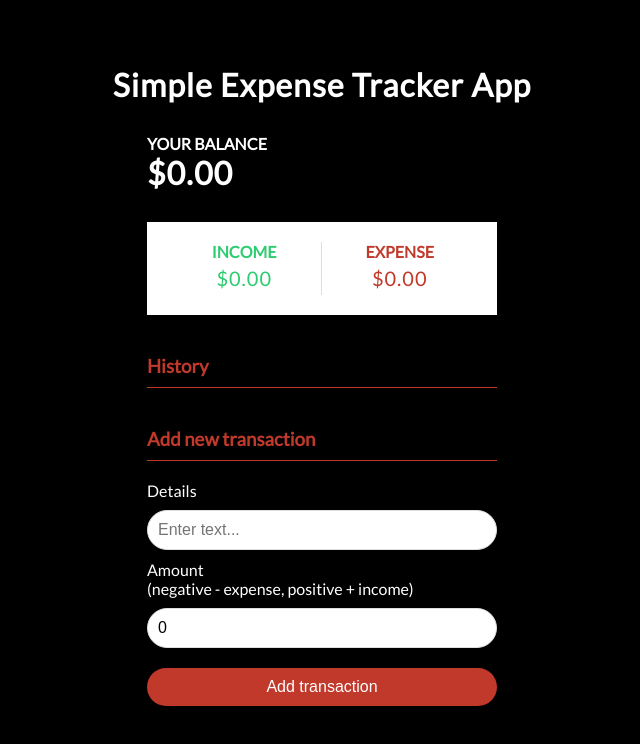
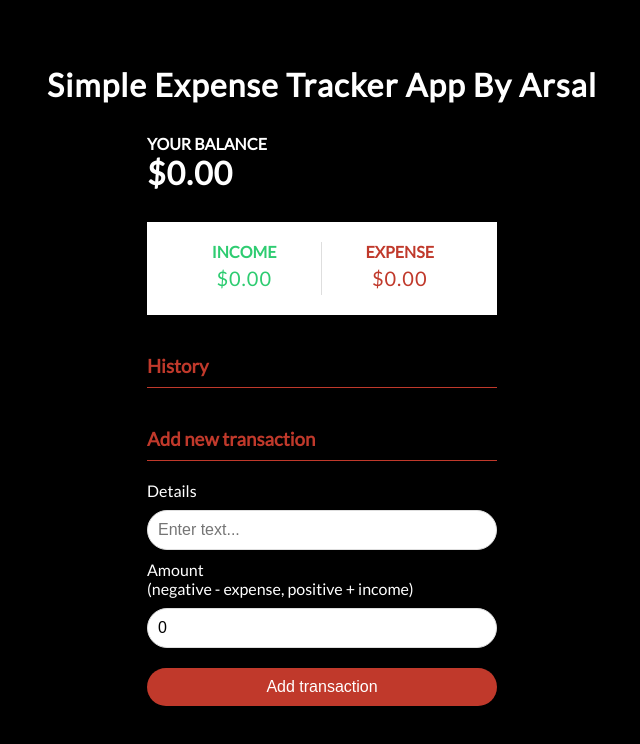
Before and after one commit to AB290817008/Expense-Tracker-App, a React (Create React App) app: page / in a window 1280 px wide. Shown: the top 744 px of the page, without its empty margins (318-958 px from the left). Built offline with nearby package versions, Linux system fonts and the light colour scheme.

Commit message:
Update Header.js

```diff
--- a/src/Components/Header.js
+++ b/src/Components/Header.js
@@ -3,8 +3,8 @@ import React from 'react'
 export const Header = () => {
     return (
         <div>
-            {/* <span className="name">Arsal Abbasi</span> */}
-            <h1>Simple Expense Tracker App </h1>
+
+            <h1>Simple Expense Tracker App By Arsal</h1>
         </div>
     )
 }
```
